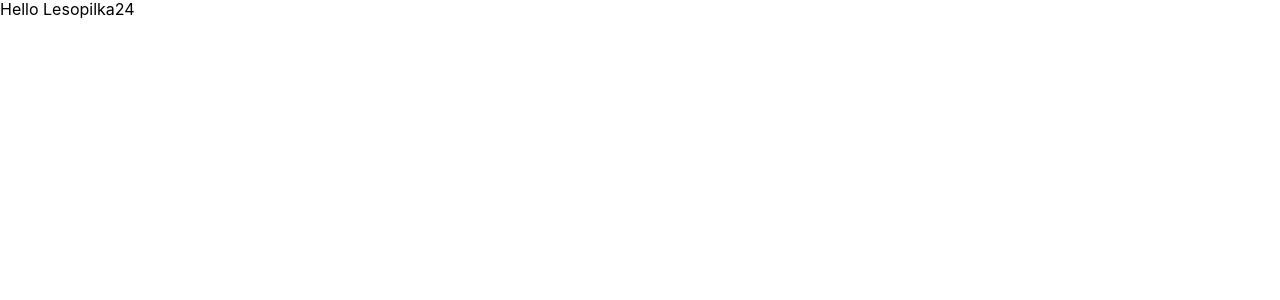
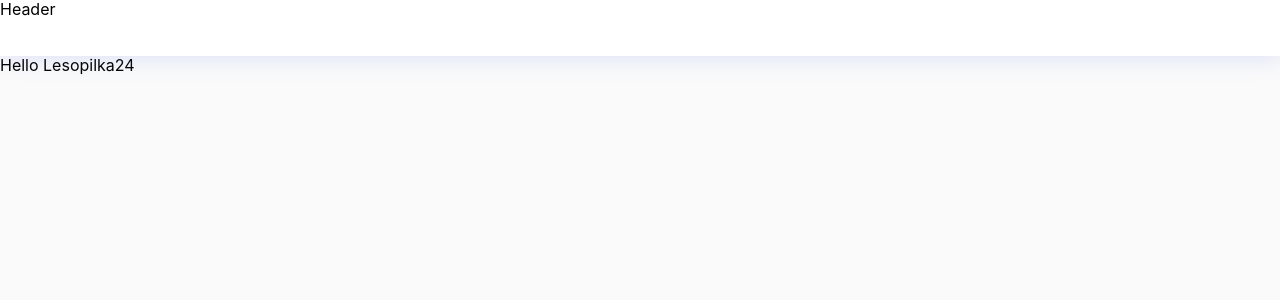
Before and after one commit to alexeyk500/lesopilka_client, a React (Create React App) app: page / in a window 1280 px wide. Shown: the top 300 px of the page. Built offline with nearby package versions, Linux system fonts and the light colour scheme.

Commit message:
Header started - done

```diff
--- /dev/null
+++ b/src/components/BreadCrumbs/BreadCrumbs.module.css
@@ -0,0 +1,6 @@
+.container {
+  display: flex;
+  width: 100%;
+  height: 36px;
+  box-shadow: var(--box_shadow);
+}
--- /dev/null
+++ b/src/components/Header/Header.module.css
@@ -0,0 +1,8 @@
+.container {
+  position: fixed;
+  display: flex;
+  width: 100%;
+  height: 56px;
+  background-color: var(--section_background);
+  box-shadow: var(--box_shadow);
+}
--- /dev/null
+++ b/src/components/Header/Header.tsx
@@ -0,0 +1,8 @@
+import React from 'react';
+import classes from './Header.module.css';
+
+const Header: React.FC = () => {
+  return <div className={classes.container}>Header</div>;
+};
+
+export default Header;
--- a/src/index.css
+++ b/src/index.css
@@ -133,3 +133,20 @@ template {
 [hidden] {
   display: none;
 }
+
+.appContainer {
+  display: flex;
+  width: 100vw;
+  height: 100vh;
+  justify-content: center;
+  background-color: var(--main_background);
+}
+
+.contentContainer {
+  margin-top: 56px;
+  display: flex;
+  width: 1410px;
+  height: calc(100vh - 56px);
+  flex-direction: column;
+  background-color: var(--main_background);
+}
--- a/src/index.tsx
+++ b/src/index.tsx
@@ -6,6 +6,7 @@ import { store } from './store/store';
 import './index.css';
 import './variabless.css';
 import AppRouter from './components/AppRouter/AppRouter';
+import Header from './components/Header/Header';
 
 const container = document.getElementById('root')!;
 const root = createRoot(container);
@@ -13,7 +14,12 @@ const root = createRoot(container);
 root.render(
   <BrowserRouter>
     <Provider store={store}>
-      <AppRouter />
+      <div className={'appContainer'}>
+        <Header />
+        <div className={'contentContainer'}>
+          <AppRouter />
+        </div>
+      </div>
     </Provider>
   </BrowserRouter>
 );
--- a/src/variabless.css
+++ b/src/variabless.css
@@ -1,3 +1,7 @@
 :root {
+  --main_background: #FAFAFA;
+  --section_background: #FFFFFF;
   --blue_collor: #4A90E2;
+
+  --box_shadow: 1px 2px 25px rgba(102, 126, 234, 0.2);
 }
```
Also changed, not shown: src/components/BreadCrumbs/BreadCrumps.tsx (added, +8 -0 lines).
